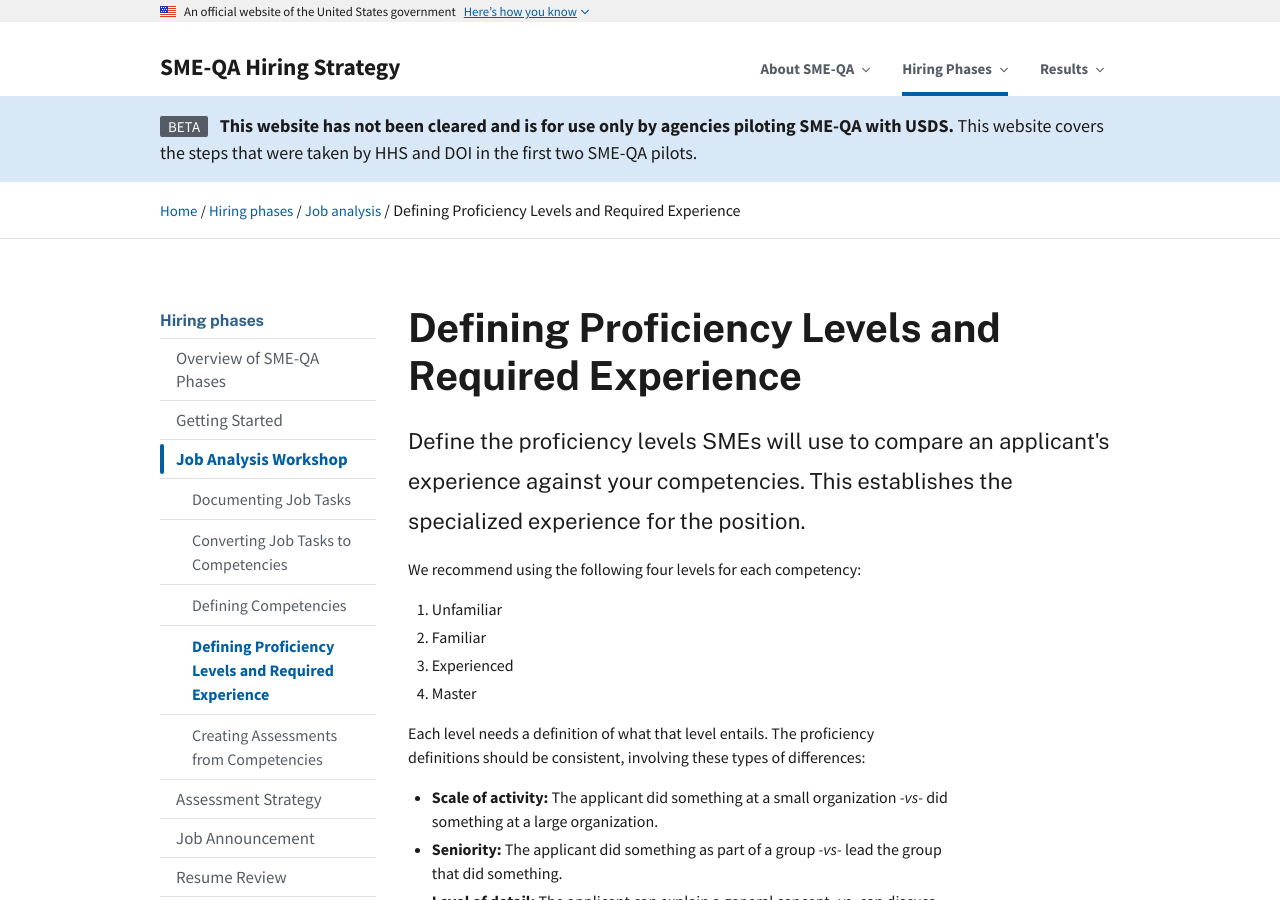
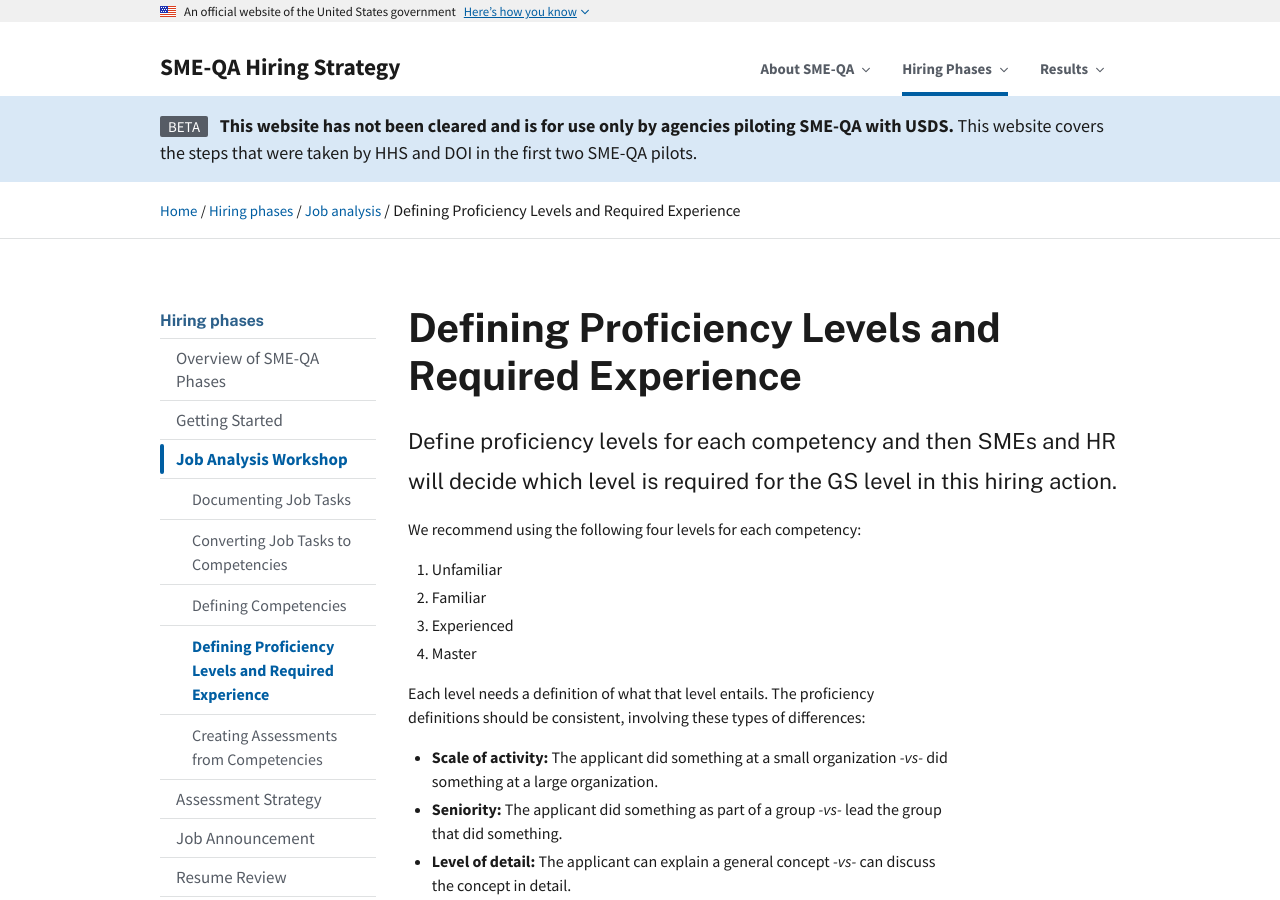
Before and after one commit to usds/SME-QA-Website, a Jekyll site: the page built from pages/phases/job-analysis/defining-proficiency-levels.md, in a window 1280 px wide and 900 px high. Built offline with Jekyll 4.4.1, drawn with Linux system fonts in a browser that asks for light colours.

Commit message:
Update defining-proficiency-levels.md

```diff
--- a/pages/phases/job-analysis/defining-proficiency-levels.md
+++ b/pages/phases/job-analysis/defining-proficiency-levels.md
@@ -6,7 +6,7 @@
 sidenav: hiring-phases
 phase: job-analysis
 sub-phase-order: 050
-intro: Define the proficiency levels SMEs will use to compare an applicant's experience against your competencies. This establishes the specialized experience for the position.
+intro: Define proficiency levels for each competency and then SMEs and HR will decide which level is required for the GS level in this hiring action.
 ---
 
 <p class="usa-intro">
```
